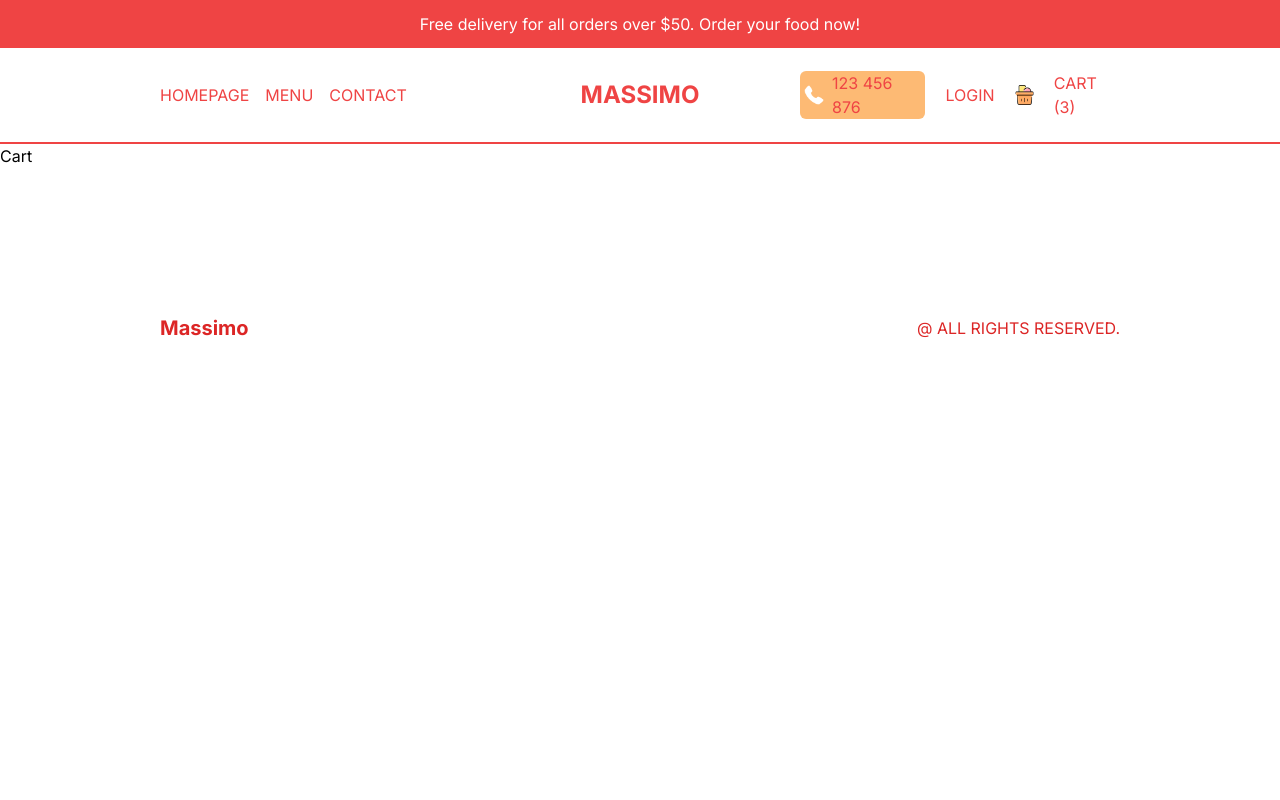
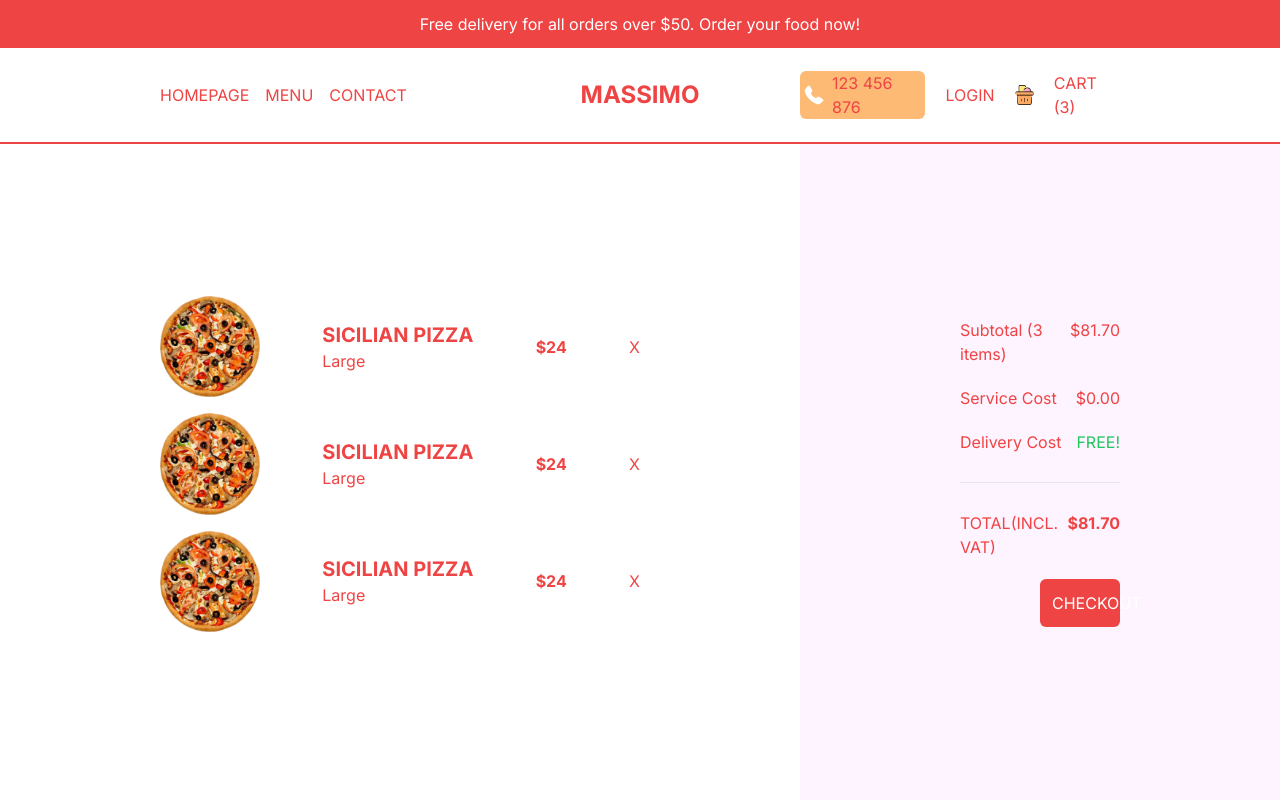
Before and after one commit to keremduman30/restaurant_app_nextjs, a Next.js app: page /cart in a window 1280 px wide. Shown: the top 800 px of the page. Built offline with nearby package versions, Linux system fonts and the light colour scheme.

Commit message:
cart improved

```diff
--- a/src/app/cart/page.tsx
+++ b/src/app/cart/page.tsx
@@ -1,7 +1,82 @@
+import Image from "next/image";
 import React from "react";
 
 const Cart = () => {
-  return <div>Cart</div>;
+  return (
+    <div className="h-[calc(100vh-6rem)] md:h-[calc(100vh-9rem)] flex flex-col lg:flex-row  text-red-500  overflow-scroll">
+      {/* product container */}
+      <div className="h-1/2 p-4   flex flex-col justify-center lg:flex-[3] lg:h-full 2xl:flex-1  lg:px-20 xl:px-40 ">
+        <div className="flex items-center justify-between mb-4  ">
+          <Image
+            src={"/temporary/p1.png"}
+            alt=""
+            width={100}
+            height={100}
+            className="object-contain"
+          />
+          <div>
+            <h1 className="uppercase text-xl font-bold">SICILIAN PIZZA</h1>
+            <span>Large</span>
+          </div>
+          <span className="font-bold">$24</span>
+          <span className="cursor-pointer">X</span>
+        </div>
+        <div className="flex items-center justify-between mb-4">
+          <Image
+            src={"/temporary/p1.png"}
+            alt=""
+            width={100}
+            height={100}
+            className="object-contain"
+          />
+          <div>
+            <h1 className="uppercase text-xl font-bold">SICILIAN PIZZA</h1>
+            <span>Large</span>
+          </div>
+          <span className="font-bold">$24</span>
+          <span className="cursor-pointer">X</span>
+        </div>
+        <div className="flex items-center justify-between mb-4">
+          <Image
+            src={"/temporary/p1.png"}
+            alt=""
+            width={100}
+            height={100}
+            className="object-contain"
+          />
+          <div>
+            <h1 className="uppercase text-xl font-bold">SICILIAN PIZZA</h1>
+            <span>Large</span>
+          </div>
+          <span className="font-bold">$24</span>
+          <span className="cursor-pointer">X</span>
+        </div>
+      </div>
+      {/* payment container */}
+      <div className="h-1/2 p-4 bg-fuchsia-50 flex flex-col gap-5 justify-center lg:flex-[1] lg:h-full 2xl:flex-1 lg:px-20 xl:px-40 2xl:text-xl 2xl:gap-6">
+        <div className="flex justify-between">
+          <span className="">Subtotal (3 items)</span>
+          <span className="">$81.70</span>
+        </div>
+        <div className="flex justify-between">
+          <span className="">Service Cost</span>
+          <span className="">$0.00</span>
+        </div>
+        <div className="flex justify-between">
+          <span className="">Delivery Cost</span>
+          <span className="text-green-500">FREE!</span>
+        </div>
+        <hr className="my-2" />
+        <div className="flex justify-between">
+          <span className="">TOTAL(INCL. VAT)</span>
+          <span className="font-bold">$81.70</span>
+        </div>
+        <button className="bg-red-500 text-white p-3 rounded-md w-1/2 self-end">
+          CHECKOUT
+        </button>
+      </div>
+    </div>
+  );
 };
 
 export default Cart;
```
